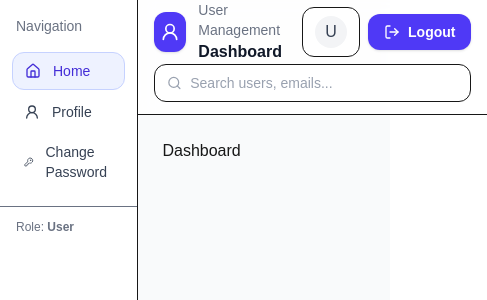
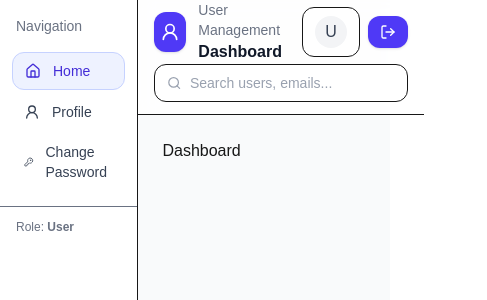
Before and after one commit to noorafifi889/Advance-front-end-, a Next.js app: page /dashboard in a window 390 px wide. Shown: the top 300 px of the page, 487 px wide, since content can reach past the window. Built offline with nearby package versions, Linux system fonts and the light colour scheme; no server answers.

Commit message:
add a header to dashboard and fixed logic redux with it

```diff
--- a/src/components/dashboard/HeaderDashboard.tsx
+++ b/src/components/dashboard/HeaderDashboard.tsx
@@ -3,7 +3,7 @@
 import React from "react";
 import { Shield, User2, LogOut, Search } from "lucide-react";
 import { logoutThunk } from "@/src/modules/auth/service/authThunks";
-import { useRouter } from "next/navigation"; // ✅
+import { useRouter } from "next/navigation";
 import { useDispatch } from "react-redux";
 
 type Role = "admin" | "user" | "ADMIN" | "USER";
@@ -23,21 +23,27 @@ function normalizeRole(role?: Role) {
   return r === "admin" ? "admin" : "user";
 }
 
-export default function HeaderDashboard({ title = "Dashboard", user, onSearch }: Props) {
+export default function HeaderDashboard({
+  title = "Dashboard",
+  user,
+  onSearch,
+}: Props) {
   const dispatch = useDispatch();
-  const router = useRouter(); // ✅
+  const router = useRouter();
 
   const role = normalizeRole(user.role);
   const isAdmin = role === "admin";
 
   const handleLogout = async () => {
     await dispatch(logoutThunk() as any);
-    router.push("/"); // ✅
+    router.push("/");
   };
 
   return (
     <header className="sticky top-0 z-30 w-full border-b bg-white/80 backdrop-blur">
-      <div className="mx-auto flex h-16 max-w-7xl items-center gap-3 px-4">
+      {/* Full width container */}
+      <div className="w-full px-4">
+        <div className="mx-auto flex h-16 w-full max-w-7xl items-center gap-3">
           {/* Left */}
           <div className="flex items-center gap-3">
             <div
@@ -54,8 +60,9 @@ export default function HeaderDashboard({ title = "Dashboard", user, onSearch }:
             </div>
           </div>
 
-        {/* Search */}
-        <div className="ml-auto hidden w-full max-w-md items-center gap-2 rounded-xl border bg-white px-3 py-2 sm:flex">
+          {/* Desktop Search (takes remaining space) */}
+          <div className="hidden flex-1 sm:flex">
+            <div className="mx-4 flex w-full max-w-md items-center gap-2 rounded-xl border bg-white px-3 py-2">
               <Search className="h-4 w-4 text-gray-400" />
               <input
                 placeholder="Search users, emails..."
@@ -63,9 +70,11 @@ export default function HeaderDashboard({ title = "Dashboard", user, onSearch }:
                 onChange={(e) => onSearch?.(e.target.value)}
               />
             </div>
+          </div>
 
           {/* Right */}
-        <div className="ml-auto flex items-center gap-2 sm:ml-0">
+          <div className="ml-auto flex items-center gap-2">
+            {/* Role badge (hide on small) */}
             <span
               className={`hidden rounded-full px-3 py-1 text-xs font-semibold sm:inline-flex ${
                 isAdmin
@@ -76,31 +85,36 @@ export default function HeaderDashboard({ title = "Dashboard", user, onSearch }:
               {isAdmin ? "Admin" : "User"}
             </span>
 
+            {/* User box */}
             <div className="flex items-center gap-2 rounded-xl border bg-white px-3 py-2">
               <div className="grid h-8 w-8 place-items-center rounded-full bg-gray-100 text-gray-700">
                 {(user.fullName?.[0] || user.email?.[0] || "U").toUpperCase()}
               </div>
+
               <div className="hidden leading-tight sm:block">
-              <p className="text-sm font-semibold text-gray-900">{user.fullName || "Account"}</p>
+                <p className="text-sm font-semibold text-gray-900">
+                  {user.fullName || "Account"}
+                </p>
                 <p className="text-xs text-gray-500">{user.email || ""}</p>
               </div>
             </div>
 
+            {/* Logout */}
             <button
               type="button"
               onClick={handleLogout}
-            className={`inline-flex items-center gap-2 rounded-xl px-4 py-2 text-sm font-semibold text-white shadow-sm ${
+              className={`inline-flex items-center gap-2 rounded-xl px-3 py-2 text-sm font-semibold text-white shadow-sm sm:px-4 ${
                 isAdmin ? "bg-rose-600 hover:bg-rose-700" : "bg-indigo-600 hover:bg-indigo-700"
               }`}
             >
               <LogOut className="h-4 w-4" />
-            Logout
+              <span className="hidden sm:inline">Logout</span>
             </button>
           </div>
         </div>
 
         {/* Mobile Search */}
-      <div className="mx-auto max-w-7xl px-4 pb-3 sm:hidden">
+        <div className="mx-auto max-w-7xl pb-3 sm:hidden">
           <div className="flex items-center gap-2 rounded-xl border bg-white px-3 py-2">
             <Search className="h-4 w-4 text-gray-400" />
             <input
@@ -110,6 +124,7 @@ export default function HeaderDashboard({ title = "Dashboard", user, onSearch }:
             />
           </div>
         </div>
+      </div>
     </header>
   );
 }
```
Lines whose indentation alone changed are shown as unchanged.
